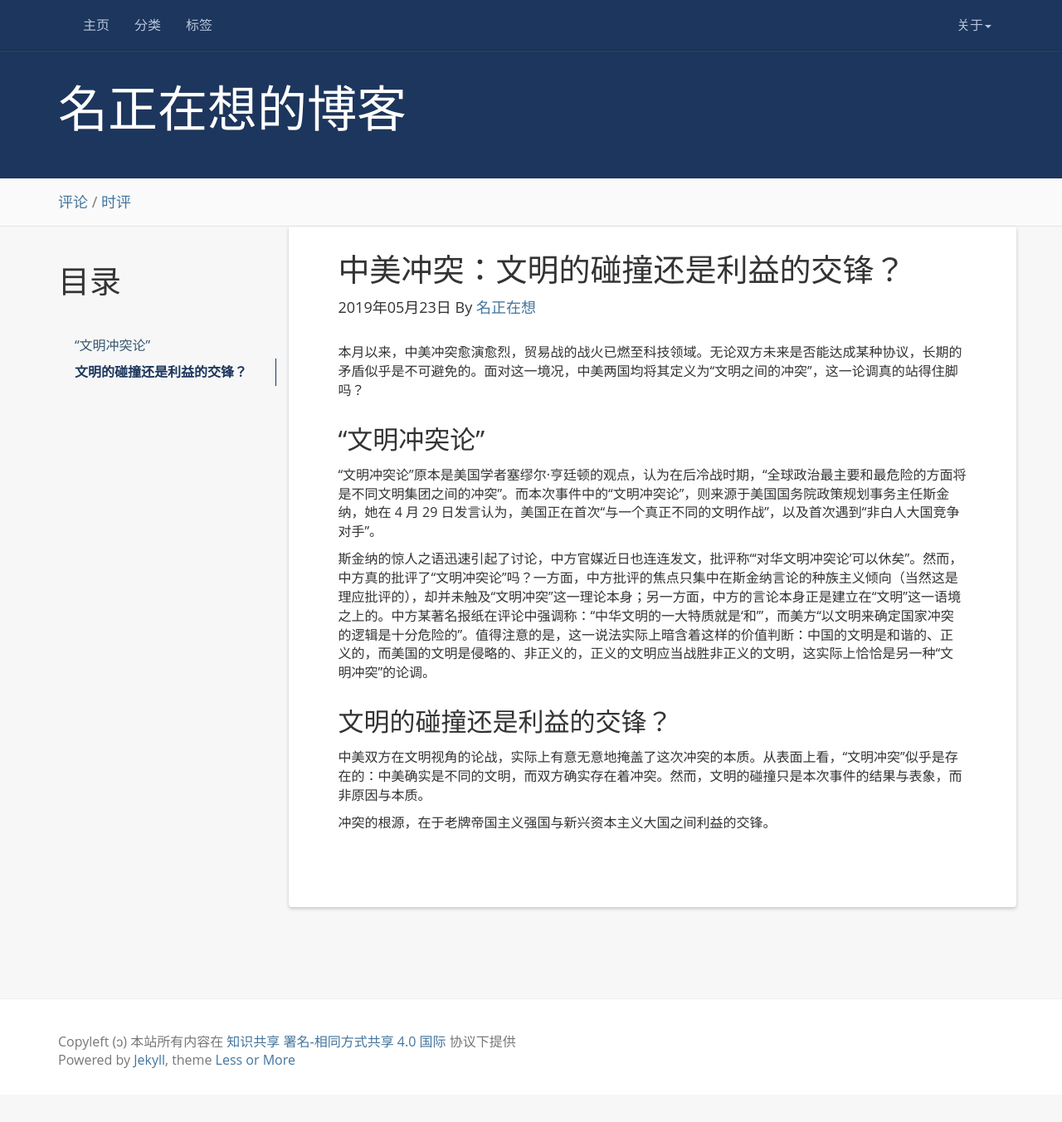
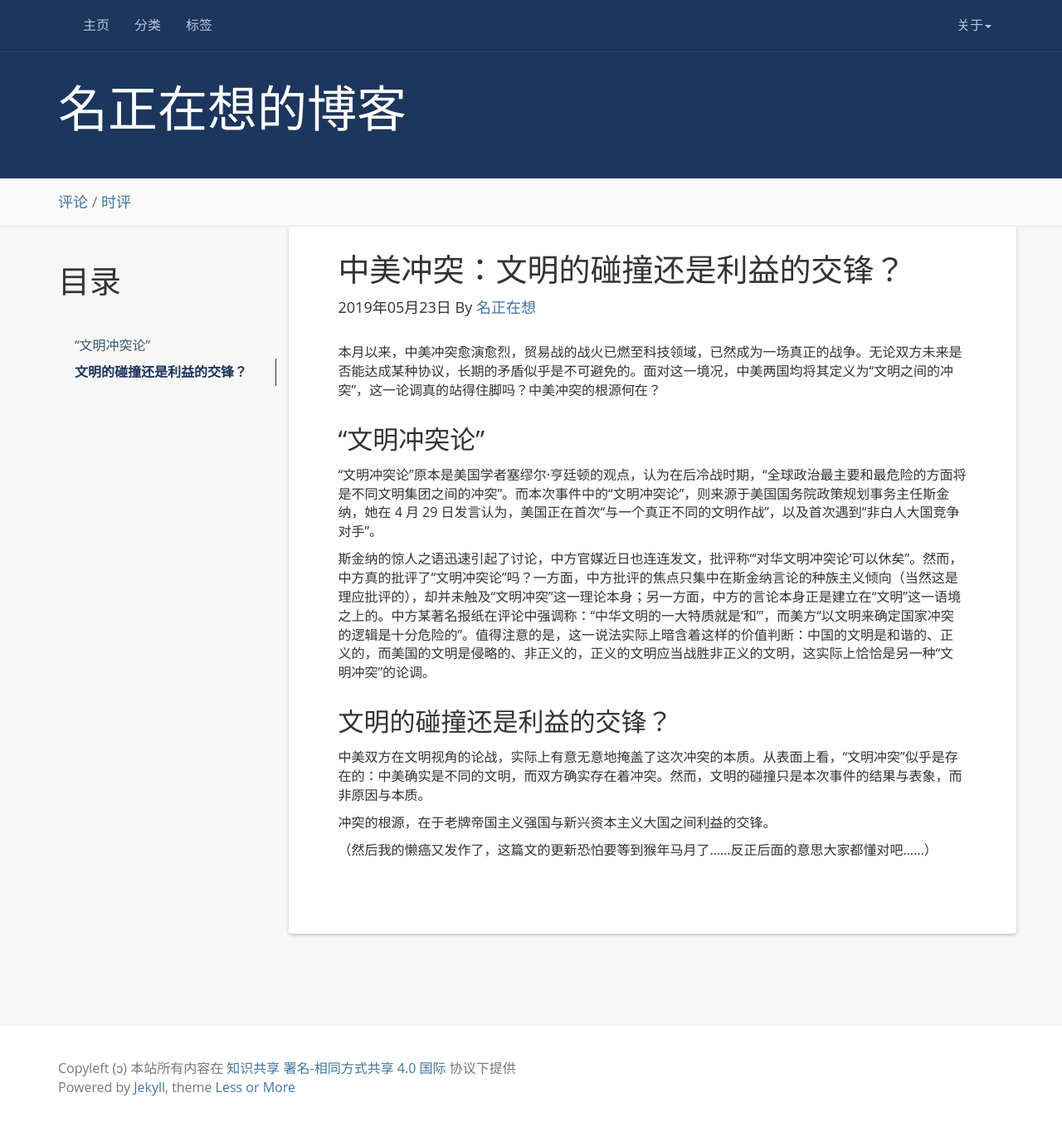
Before and after one commit to Morimiue/mzzx.github.io, a Jekyll site: the page built from _posts/2019-05-23-civilizations-or-interests.md, in a window 1280 px wide and 1352 px high. Shown: the whole window at 83% size. Built offline with Jekyll 4.4.1, drawn with Linux system fonts in a browser that asks for light colours; nearby versions of some CDN libraries; comment, search, counter and statistics services are not loaded.

Commit message:
Update 2019-05-23-civilizations-or-interests.md

```diff
--- a/_posts/2019-05-23-civilizations-or-interests.md
+++ b/_posts/2019-05-23-civilizations-or-interests.md
@@ -10,7 +10,7 @@ tag: 时评
 {:toc}
 
 
-本月以来，中美冲突愈演愈烈，贸易战的战火已燃至科技领域。无论双方未来是否能达成某种协议，长期的矛盾似乎是不可避免的。面对这一境况，中美两国均将其定义为“文明之间的冲突”，这一论调真的站得住脚吗？
+本月以来，中美冲突愈演愈烈，贸易战的战火已燃至科技领域，已然成为一场真正的战争。无论双方未来是否能达成某种协议，长期的矛盾似乎是不可避免的。面对这一境况，中美两国均将其定义为“文明之间的冲突”，这一论调真的站得住脚吗？中美冲突的根源何在？
 
 ## “文明冲突论”
 
@@ -23,3 +23,5 @@ tag: 时评
 中美双方在文明视角的论战，实际上有意无意地掩盖了这次冲突的本质。从表面上看，“文明冲突”似乎是存在的：中美确实是不同的文明，而双方确实存在着冲突。然而，文明的碰撞只是本次事件的结果与表象，而非原因与本质。
 
 冲突的根源，在于老牌帝国主义强国与新兴资本主义大国之间利益的交锋。
+
+（然后我的懒癌又发作了，这篇文的更新恐怕要等到猴年马月了……反正后面的意思大家都懂对吧……）
```
